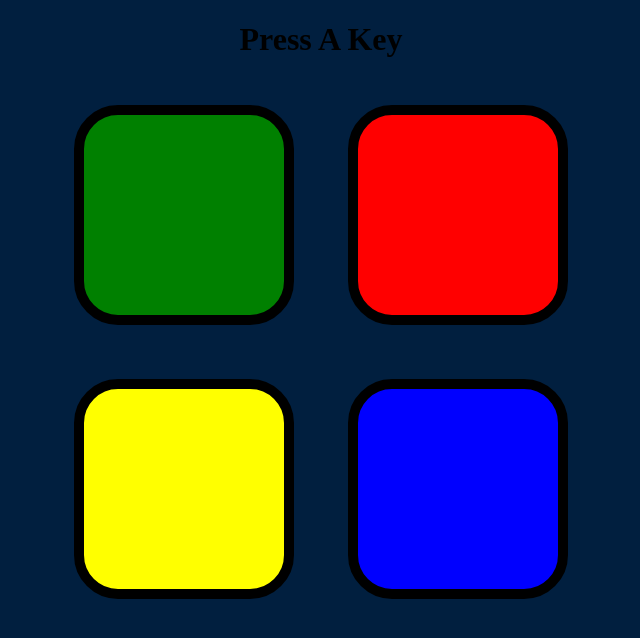
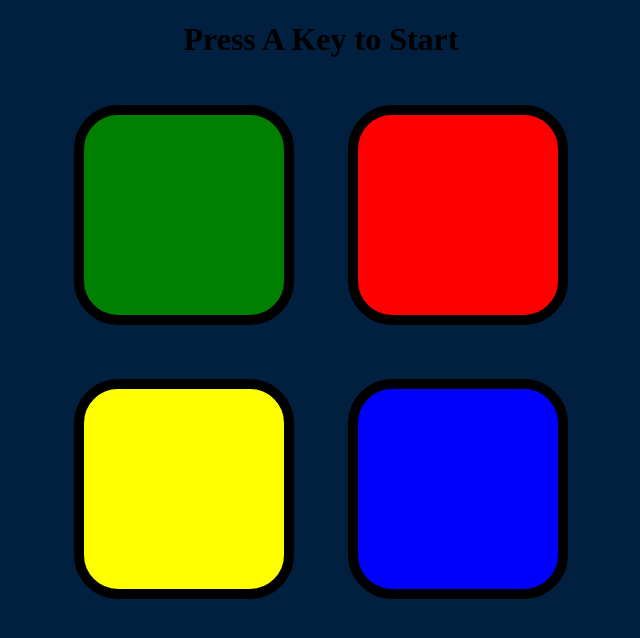
Before and after one commit to JinilShukla/simongame, a plain HTML site: page index.html in a window 1280 px wide. Shown: the whole page, without its empty margins (319-959 px from the left). Drawn offline with nearby package versions, Linux system fonts and the light colour scheme.

Commit message:
updated one feature

```diff
--- a/index.html
+++ b/index.html
@@ -10,7 +10,7 @@
 </head>
 
 <body>
-  <h1 id="level">Press A Key</h1>
+  <h1 id="level">Press A Key to Start</h1>
   <div class="container">
     <div lass="row">
 
```
